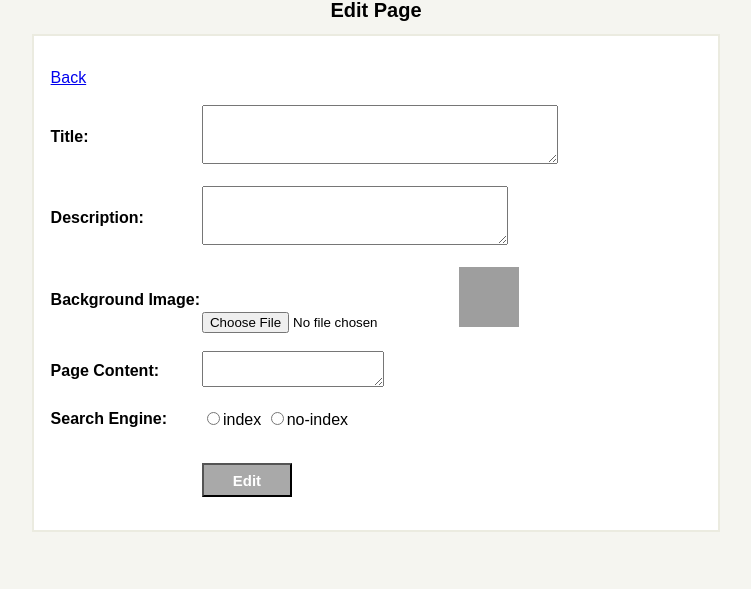
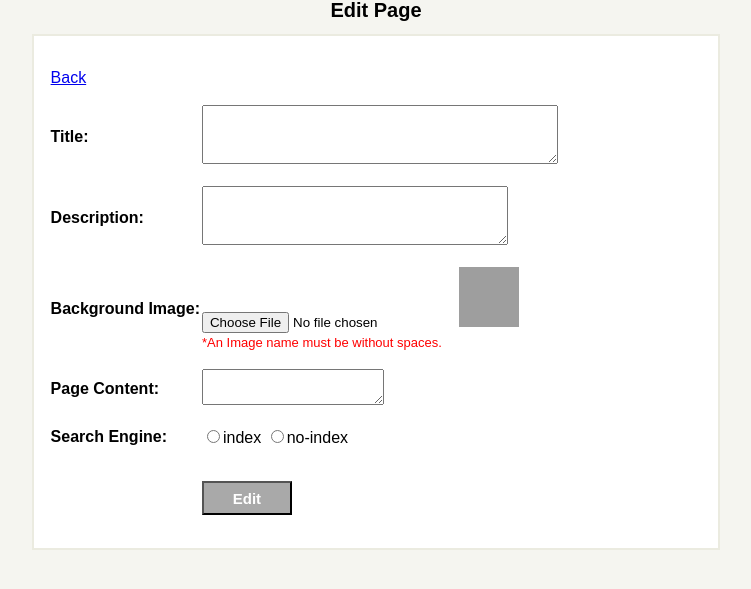
Before and after one commit to zeelvishalmehta/cdaint, a PHP site: page /admin/edit_page.php?id=1 in a window 1280 px wide. Shown: the part 71-660 px from the top of the page, without its empty margins (264-1015 px from the left). Run offline with PHP 8.4, Linux system fonts and the light colour scheme; the visitor is signed in with stand-in values (Sample User, id 1); data that the repository does not hold is empty; some libraries are stand-ins or nearby versions; grey boxes are pictures that could not be loaded.

Commit message:
Update edit_page.php

```diff
--- a/admin/edit_page.php
+++ b/admin/edit_page.php
@@ -104,7 +104,7 @@ if($_POST['Submit'] == "Edit")
 		 </tr>
 		<? } ?>
 
-     <tr><td align="left"><a href="all_page.php">Back</a></td></tr>
+		  <tr><td align="left"><a href="all_page.php">Back</a></td></tr>
     <tr><td><b>Title:</b></td>
 		<td><textarea name="title" required rows="20" columns="15"><? echo $title;?></textarea><td></tr>
 
@@ -114,7 +114,9 @@ if($_POST['Submit'] == "Edit")
 
 	 <tr><td><b>Background Image:</b></td>
 	  <td><input type="file" name="image" <? if($image=='') { ?>required <? } ?>>
-		 <img src="../image/<? echo $image;?>" width="60px" height="60px"></td>
+		 <img src="../image/<? echo $image;?>" width="60px" height="60px"><br>
+		  <font size="2px" color="red">*An Image name must be without spaces.</font>
+		</td>
 	 </tr>
 
 	  <tr>
@@ -136,8 +138,7 @@ if($_POST['Submit'] == "Edit")
 	  if($_GET['id']==2)
 	  { ?>
 		 <tr><td><b>Email address:</b></td>
-	  <td><input type="text" name="email" value="<? echo $email;?>" required pattern="[a-z0-9._%+-]+@[a-z0-9.-]+\.[a-z]{2,}$">
-         <br>*Mentioned email address is getting all enquiry and feedback from the users and it's editable by admin only.
+	  <td><input type="text" name="email" value="<? echo $email;?>" required pattern="[a-z0-9._%+-]+@[a-z0-9.-]+\.[a-z]{2,}$"><br><font size="2px" color="red">*Mentioned email address is getting all enquiry and feedback from the users and it's editable by admin only.</font>
 	  </td>
 	 </tr>
 	  <? }
```
